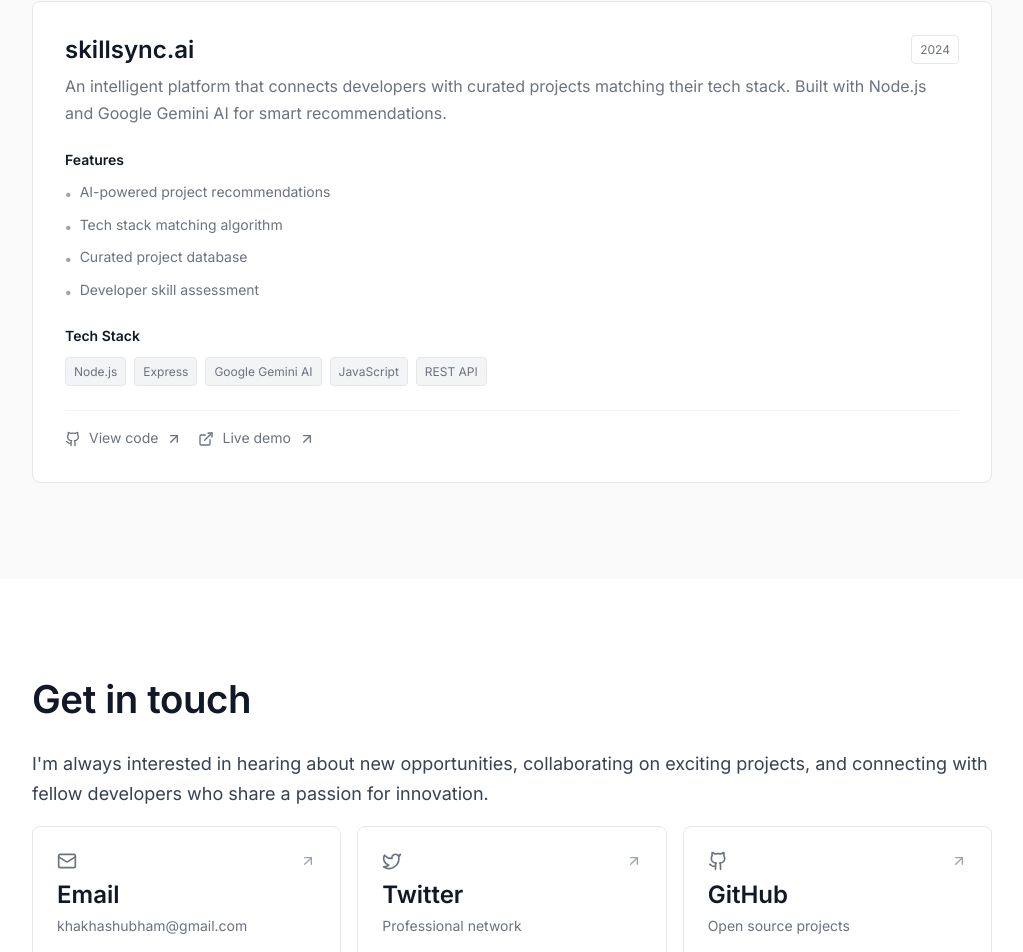
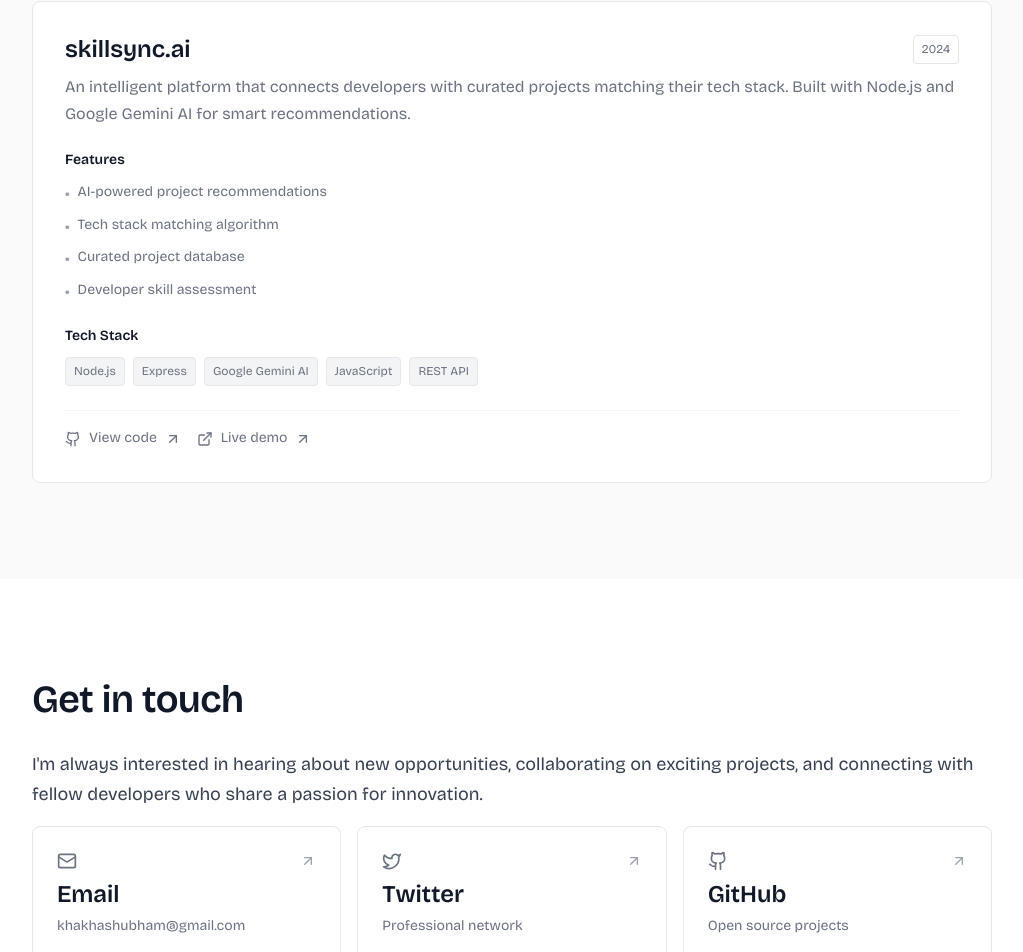
Before and after one commit to shubhook/my-portfolio, a React (Vite) app: page / in a window 1280 px wide. Shown: the part 1635-2587 px from the top of the page, without its empty margins (128-1151 px from the left). Built offline with nearby package versions, Linux system fonts and the light colour scheme.

Commit message:
update typography

```diff
--- a/src/index.css
+++ b/src/index.css
@@ -1,4 +1,4 @@
-@import url('https://fonts.googleapis.com/css2?family=Inter:wght@300;400;500;600;700&display=swap');
+@import url('https://fonts.googleapis.com/css2?family=Bricolage+Grotesque:opsz,wght@12..96,200..800&display=swap');
 
 @tailwind base;
 @tailwind components;
@@ -17,7 +17,7 @@ html {
 }
 
 body {
-  font-family: 'Inter', -apple-system, BlinkMacSystemFont, 'Segoe UI', sans-serif;
+  font-family: 'Bricolage Grotesque', -apple-system, BlinkMacSystemFont, 'Segoe UI', sans-serif;
   line-height: 1.6;
   color: #374151;
   background: #fafafa;
```
